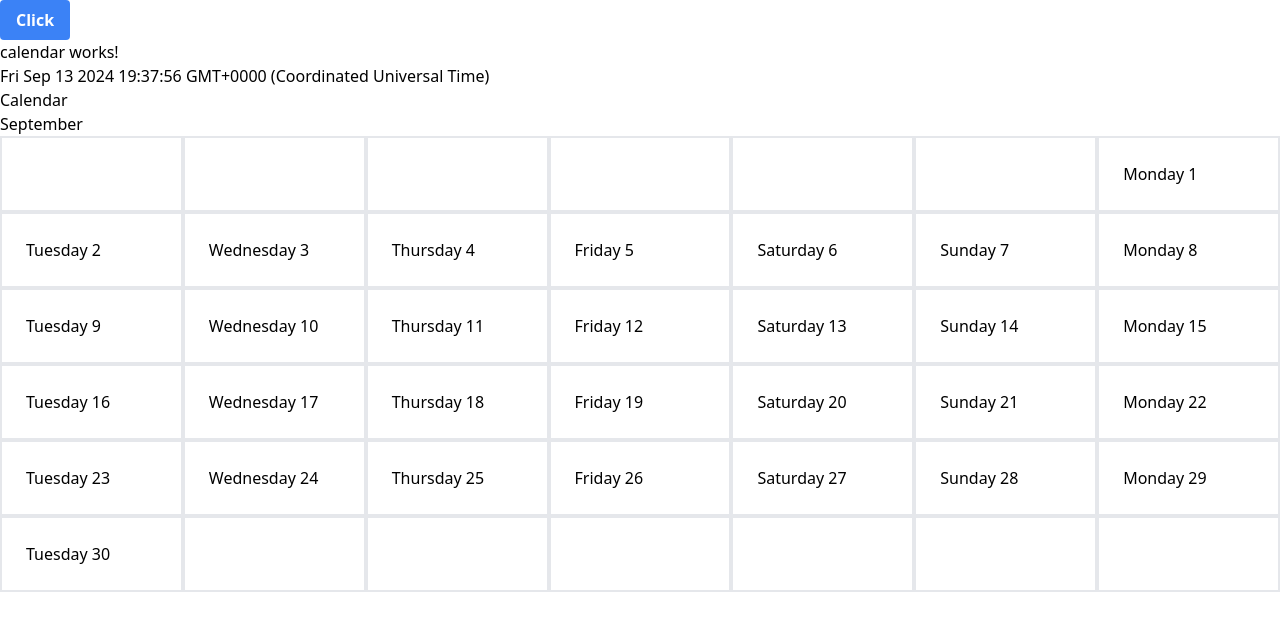
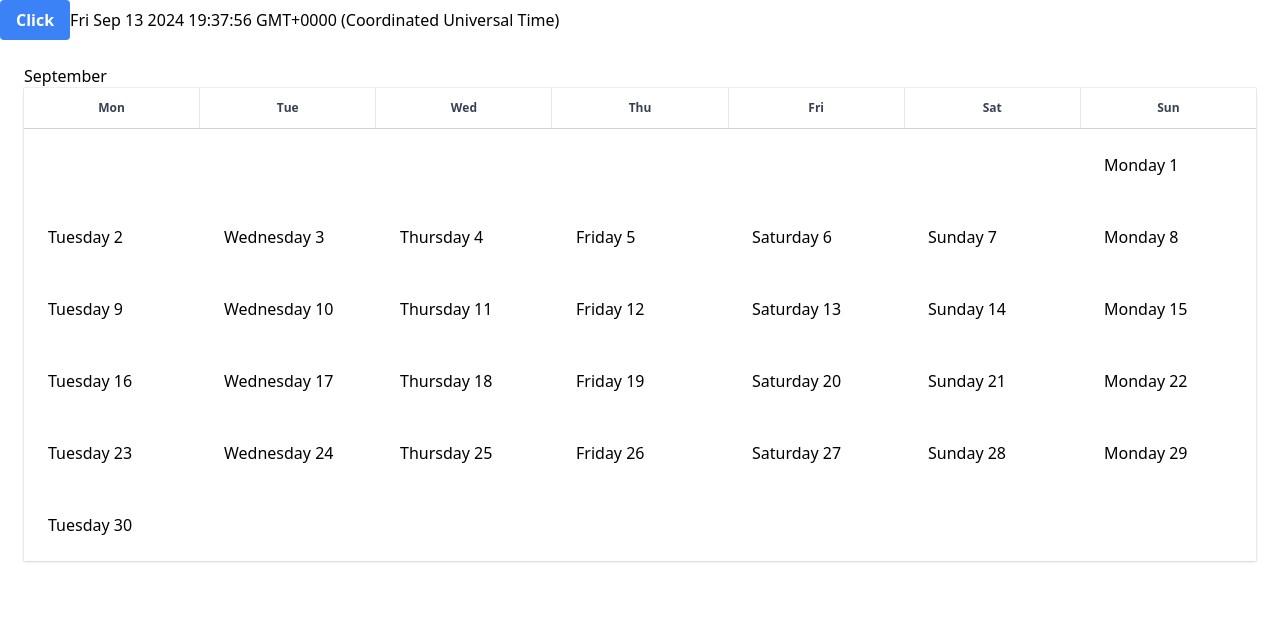
Before and after one commit to emPeeGee/sync-my-time, an Angular app: page / in a window 1280 px wide. Shown: the top 630 px of the page. Built offline with nearby package versions, Linux system fonts and the light colour scheme.

Commit message:
✨ feat: display day of the week labels

```diff
--- a/src/app/shared/components/calendar/calendar.component.html
+++ b/src/app/shared/components/calendar/calendar.component.html
@@ -1,14 +1,24 @@
-<p>calendar works!</p>
 {{ today }}
-<section>
-  <h2>Calendar</h2>
 
+<section class="m-6">
   <!-- <div>{{ getDaysInCurrentMonth() }}</div> -->
   <div>{{ currentMonth.toLocaleString('en-US', { month: 'long' }) }}</div>
 
-  <div class="grid grid-cols-7 gap-x-0 gap-y-0">
-    @for (day of getDaysInCurrentMonth(); track $index) {
-      <div class="p-6 border-2">{{ day.name }} {{ day.day }}</div>
-    }
+  <div class="shadow ring-1 ring-black ring-opacity-5 lg:flex lg:flex-auto lg:flex-col">
+    <div
+      class="grid grid-cols-7 gap-px border-b border-gray-300 bg-gray-200 text-center text-xs font-semibold leading-6 text-gray-700 lg:flex-none">
+      @for (day of daysOfTheWeek; track $index) {
+        <div class="flex justify-center bg-white py-2">
+          <span>{{ day.charAt(0) }}</span>
+          <span class="sr-only sm:not-sr-only">{{ day.slice(1, 3) }}</span>
+        </div>
+      }
+    </div>
+
+    <div class="grid grid-cols-7 gap-x-0 gap-y-0">
+      @for (day of getDaysInCurrentMonth(); track $index) {
+        <div class="p-6">{{ day.name }} {{ day.day }}</div>
+      }
+    </div>
   </div>
 </section>
--- a/src/app/shared/components/calendar/calendar.component.ts
+++ b/src/app/shared/components/calendar/calendar.component.ts
@@ -10,10 +10,14 @@ import { Component, OnInit } from '@angular/core';
 export class CalendarComponent implements OnInit {
   today = new Date();
   currentMonth = this.today;
+  daysOfTheWeek = ['Mon', 'Tue', 'Wed', 'Thu', 'Fri', 'Sat', 'Sun'];
 
   constructor() {
     console.log('cons');
-    // this.today.getD;
+  }
+
+  ngOnInit() {
+    console.log('init');
   }
 
   getDaysInCurrentMonth() {
@@ -50,15 +54,6 @@ export class CalendarComponent implements OnInit {
     console.log(lastEmptyDays);
 
     return [...emptyDays, ...monthDays, ...lastEmptyDays];
-
-    // return {
-    //   name: nextM.toLocaleDateString('en-US', { weekday: 'long' }),
-    //   day: nextM.getDate(),
-    // };
-  }
-
-  ngOnInit() {
-    console.log('init');
   }
 }
 
@@ -84,3 +79,5 @@ function getDayName(day: Date, locale = 'en-US'): string {
 // }
 
 // var weekDays = getWeekDays('nl-NL'); // Gives back { 'maandag', 'dinsdag', 'woensdag', 'donderdag', 'vrijdag', 'zaterdag', 'zondag'} which are the days of the week in Dutch.
+
+// TODO: disabled days
```
Also changed, not shown: 1 other file (tests, documents, lock files or other folders).
